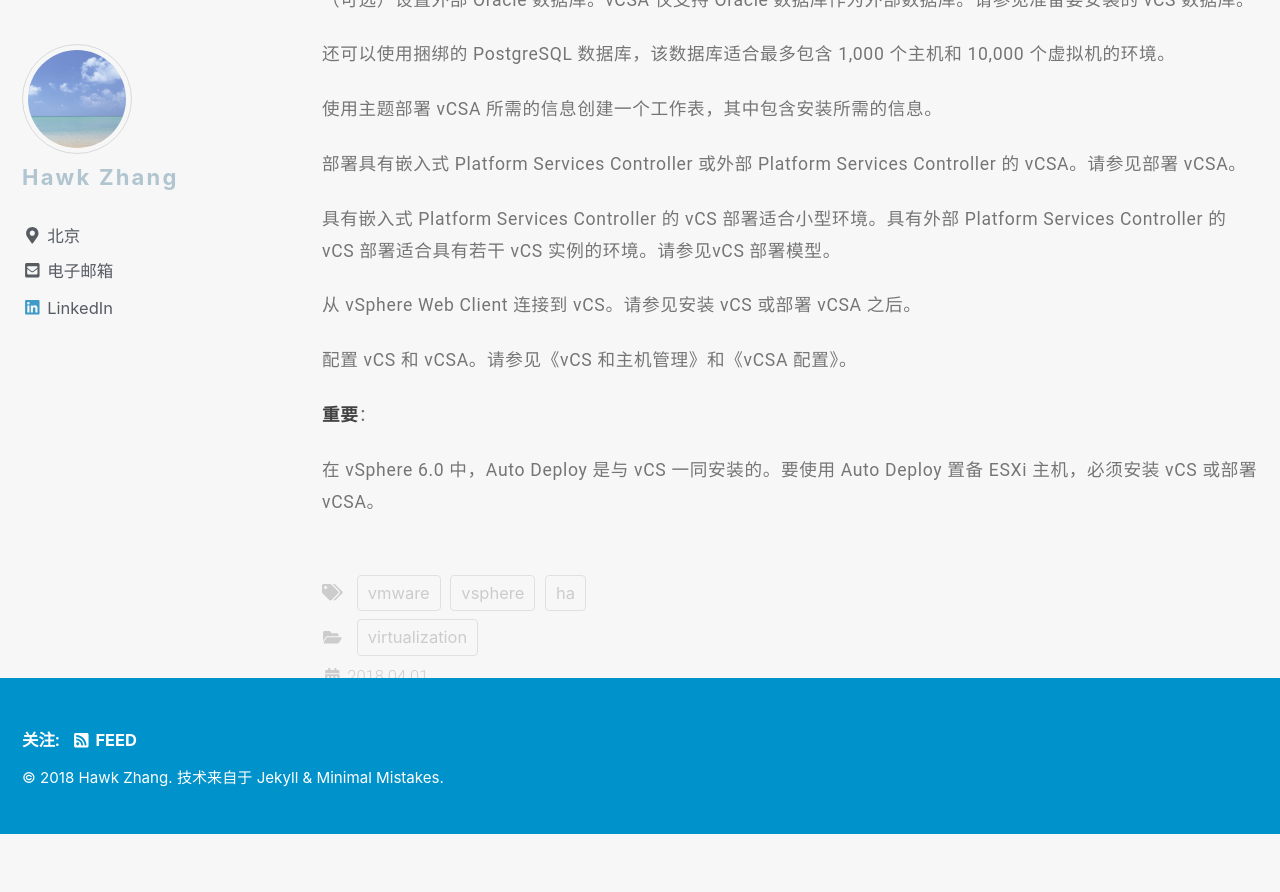
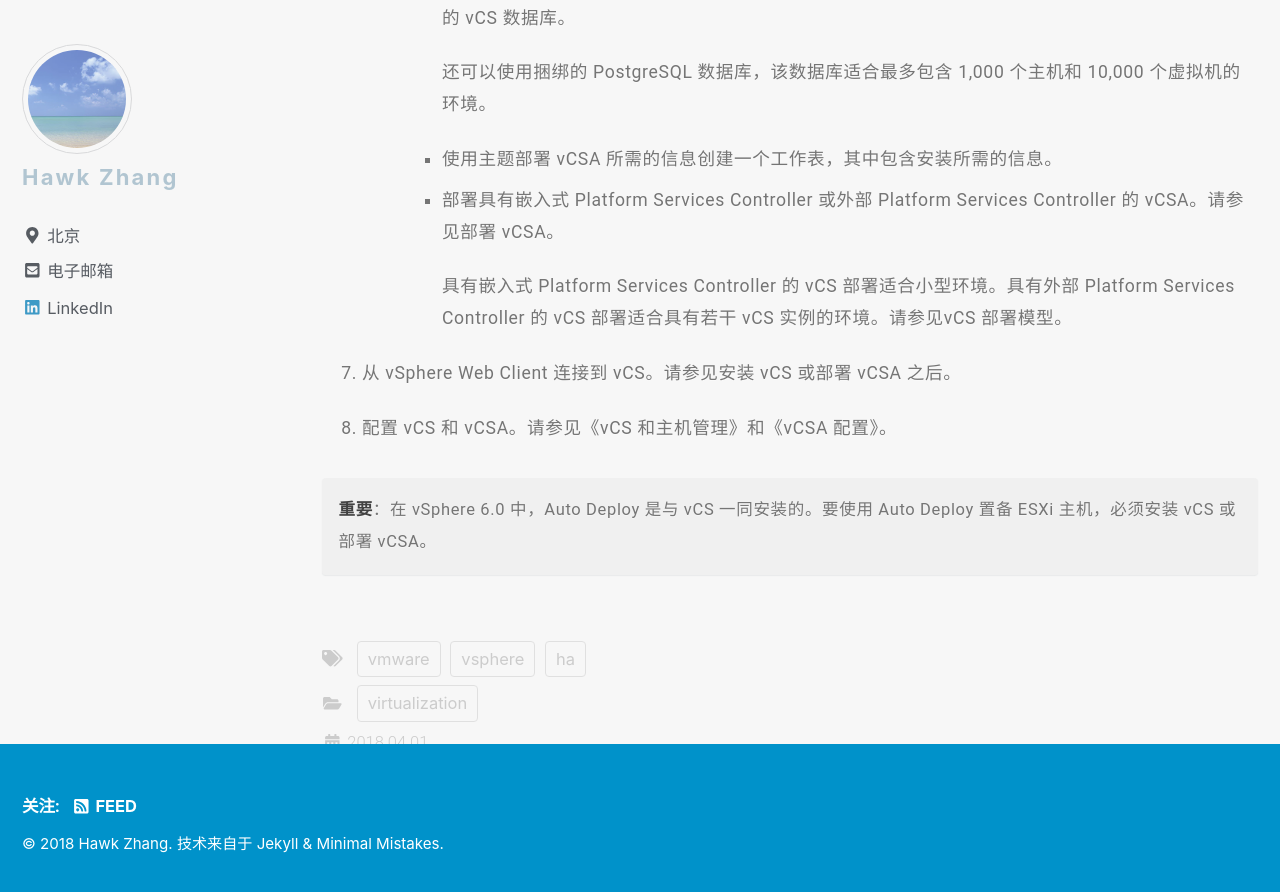
Before and after one commit to narru888/linotes_note, a Jekyll site: the page built from _posts/virtualizaion/2018-04-01-vsphere.setup.md, in a window 1280 px wide and 900 px high, scrolled down 7944 px. Shown: the top 892 px of the window. Built offline with Jekyll 4.4.1, drawn with Linux system fonts in a browser that asks for light colours; nearby versions of some CDN libraries; a script that is not in the unit is left out; before the commit the page ends 8778 px from its top, so only the background shows below that; some of the changed lines change nothing that is shown.

Commit message:
update on 2018-11-28 12:15:01 CST

```diff
--- a/_posts/virtualizaion/2018-04-01-vsphere.setup.md
+++ b/_posts/virtualizaion/2018-04-01-vsphere.setup.md
@@ -197,23 +197,20 @@ vCS 与 Controller 部署在不同的虚拟机或物理服务器上。可以在
 			具有嵌入式 Platform Services Controller 的 vCS 部署适合小型环境。具有外部 Platform Services Controller 的 vCS 部署适合具有若干 vCS 实例的环境。请参见vCS 部署模型。
 
 	* 部署 vCSA。
+		- 查看vCSA 要求中的主题，并验证系统是否满足部署 vCSA 的硬件和软件要求。
+		- （可选）设置外部 Oracle 数据库。vCSA 仅支持 Oracle 数据库作为外部数据库。请参见准备要安装的 vCS 数据库。
 
-查看vCSA 要求中的主题，并验证系统是否满足部署 vCSA 的硬件和软件要求。
+			还可以使用捆绑的 PostgreSQL 数据库，该数据库适合最多包含 1,000 个主机和 10,000 个虚拟机的环境。
 
-（可选）设置外部 Oracle 数据库。vCSA 仅支持 Oracle 数据库作为外部数据库。请参见准备要安装的 vCS 数据库。
+		- 使用主题部署 vCSA 所需的信息创建一个工作表，其中包含安装所需的信息。
+		- 部署具有嵌入式 Platform Services Controller 或外部 Platform Services Controller 的 vCSA。请参见部署 vCSA。
 
-还可以使用捆绑的 PostgreSQL 数据库，该数据库适合最多包含 1,000 个主机和 10,000 个虚拟机的环境。
+			具有嵌入式 Platform Services Controller 的 vCS 部署适合小型环境。具有外部 Platform Services Controller 的 vCS 部署适合具有若干 vCS 实例的环境。请参见vCS 部署模型。
 
-使用主题部署 vCSA 所需的信息创建一个工作表，其中包含安装所需的信息。
+7. 从 vSphere Web Client 连接到 vCS。请参见安装 vCS 或部署 vCSA 之后。
 
-部署具有嵌入式 Platform Services Controller 或外部 Platform Services Controller 的 vCSA。请参见部署 vCSA。
+8. 配置 vCS 和 vCSA。请参见《vCS 和主机管理》和《vCSA 配置》。
 
-具有嵌入式 Platform Services Controller 的 vCS 部署适合小型环境。具有外部 Platform Services Controller 的 vCS 部署适合具有若干 vCS 实例的环境。请参见vCS 部署模型。
 
-从 vSphere Web Client 连接到 vCS。请参见安装 vCS 或部署 vCSA 之后。
-
-配置 vCS 和 vCSA。请参见《vCS 和主机管理》和《vCSA 配置》。
-
-**重要**：
-
-在 vSphere 6.0 中，Auto Deploy 是与 vCS 一同安装的。要使用 Auto Deploy 置备 ESXi 主机，必须安装 vCS 或部署 vCSA。
+**重要**：在 vSphere 6.0 中，Auto Deploy 是与 vCS 一同安装的。要使用 Auto Deploy 置备 ESXi 主机，必须安装 vCS 或部署 vCSA。
+{: .notice}
```
